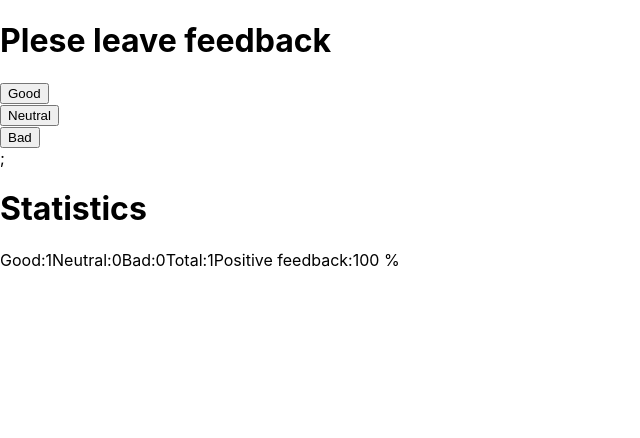
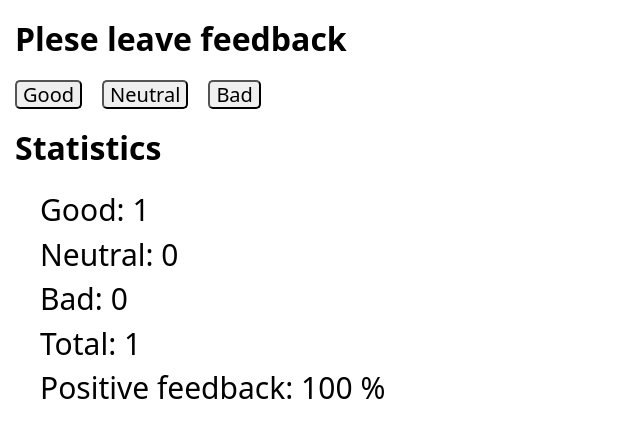
Before and after one commit to SosnaO/goit-react-hw-02-feedback, a React (Create React App) app: page / in a window 1280 px wide. Both pictures are taken after a click on the button "Good". Shown: the top 438 px of the page, without its empty margins (0-640 px from the left). Built offline with nearby package versions, Linux system fonts and the light colour scheme.

Commit message:
доделала 1 задание

```diff
--- a/package.json
+++ b/package.json
@@ -6,6 +6,8 @@
     "@testing-library/jest-dom": "^5.14.1",
     "@testing-library/react": "^11.2.7",
     "@testing-library/user-event": "^12.8.3",
+    "modern-normalize": "^1.1.0",
+    "node-sass": "^6.0.1",
     "react": "^17.0.2",
     "react-dom": "^17.0.2",
     "react-scripts": "4.0.3",
@@ -36,6 +38,8 @@
     ]
   },
   "devDependencies": {
+    "husky": "^7.0.1",
+    "lint-staged": "^11.0.1",
     "prettier": "^2.3.2",
     "prop-types": "^15.7.2"
   }
--- a/src/App.js
+++ b/src/App.js
@@ -1,11 +1,10 @@
-//import logo from './logo.svg';
+
 import './App.css';
 import Feedback from './components/Feedback/Feedback'
 function App() {
   return (
     <Feedback />
-
-  )
+      )
 }
 
 export default App;
--- a/src/components/Feedback/Feedback.css
+++ /dev/null
@@ -1,11 +0,0 @@
-.feedback{
-
-    margin: auto;
-}
-.heading{
-    width: 500px;
-}
-.counter{
-    display: flex;
-
-}
--- a/src/components/Feedback/Feedback.js
+++ b/src/components/Feedback/Feedback.js
@@ -1,22 +1,22 @@
-//import { element } from 'prop-types';
 import React, { Component } from 'react';
-//import PropTypes from 'prop-types';
-import styles from './Feedback.css';
-//import { render } from '@testing-library/react';
+import styles from './Feedback.module.css';
 import Statistics from '../Statistics/Statistics';
 import FeedbackOptions from '../FeedbackOptions/FeedbackOptions';
 import Section from '../Section/Section';
+import Notification from '../Notitfication/Notification'
 class Feedback extends Component {
     state = {
     good: 0,
     neutral: 0,
-    bad: 0
+    bad: 0,
   };
-//   countTotalFeedback()={`(${this.state.good}+${this.state.neutral}+${this.state.bad})`};
+
+  show = isShowing => {
+    return isShowing;
+  };
 
     onLeaveFeedback = event => {
     const value = event.target.textContent.toLowerCase();
-
     this.setState(prevState => {
         if (value === 'good') return { good: prevState[value] + 1 };
         if (value === 'neutral') return { neutral: prevState[value] + 1 };
@@ -24,99 +24,40 @@ class Feedback extends Component {
       });
     };
 
-
-    // onLeaveFeedback=()=>{
-
-    //     this.setState(prevState => ({
-    //         good:prevState.good+1,
-    //         neutral:prevState.neutral+1,
-    //         bad:prevState.bad+1,
-
-    //        }));
-
-
-    // };
-
-
-
-//   goodIncrement=()=>{
-//       this.setState(prevState=>({
-//         good:prevState.good+1,
-
-//      }))
-//   };
-//   neutralIncrement=()=>{
-//     this.setState(prevState=>({
-//       neutral:prevState.neutral+1,
-//    }))
-// };
-// badIncrement=()=>{
-//     this.setState(prevState=>({
-//       bad:prevState.bad+1,
-//    }))
-// };
-
     countTotalFeedback = () => {
         return Object.values(this.state).reduce((acc, value) => acc + value);
+    };
 
-  };
    countPositiveFeedbackPercentage=(total)=>{
         return Math.round((this.state.good/total)*100);
-  }
-
-// {`(${this.state.good}+${this.state.neutral}+${this.state.bad})`};
-// console.log(countTotalFeedback())
-// countTotalFeedback=()=>{
-//     this.setState(prevState=>({
-
-//     total:prevState.bad+15,
-//   }))
-    // this.setState(prevState=>{
-    //       return{
-    //   total:prevState.good+prevState.neutral+prevState.bad,
-    // }
-// })
-
-// };
+    };
 
     render(){
     const total = this.countTotalFeedback();
-    const positiveFeedback=this.countPositiveFeedbackPercentage(total)
+    const positiveFeedback=this.countPositiveFeedbackPercentage(total);
+    const show = this.show(total);
         return(
         <div className={styles.feedback}>
 
     <Section title={'Plese leave feedback'}>
-    {/* <p className={styles.heading}>Please leave feedback</p> */}
-    {/* <div>
-        <button type="button" onClick={this.goodIncrement}>Good</button>
-        <button type="button" onClick={this.neutralIncrement}>Neutral</button>
-        <button type="button" onClick={this.badIncrement}>Bad</button>
-    </div> */}
-    <FeedbackOptions options={['Good', 'Neutral', 'Bad']} onLeaveFeedback={this.onLeaveFeedback} />
+        <FeedbackOptions
+            options={['Good', 'Neutral', 'Bad']}
+            onLeaveFeedback={this.onLeaveFeedback} />
     </Section>
+
     <Section title={'Statistics'}>
-    <Statistics good={this.state.good} neutral={this.state.neutral} bad={this.state.bad} total={total} positivePercentage={positiveFeedback}/>
-    {/*     <div  className={styles.counter}>
-    <span>Good:{this.state.good} </span>
-    <span>Neutral:{this.state.neutral} </span>
-    <span>Bad:{this.state.bad} </span>
-    <span>Total:{total} </span>
-    <span>Positive feedback:{positiveFeedback} %</span>
-
-    </div>
-    */}
-
-    {/* <Statistics good={} neutral={} bad={} total={} positivePercentage={}> */}
+        <Notification message="No feedback given" show={show}>
+            <Statistics
+             good={this.state.good}
+             neutral={this.state.neutral}
+             bad={this.state.bad}
+             total={total}
+             positivePercentage={positiveFeedback}/>
+         </Notification>
     </Section>
 </div>
-);
+)
+}
 }
 
-}
-
-
-
-
-
-
 export default Feedback;
--- /dev/null
+++ b/src/components/Feedback/Feedback.module.css
@@ -0,0 +1,28 @@
+
+.feedback{
+
+    margin: 15px;
+}
+.heading{
+    width: 500px;
+}
+.counter{
+
+    display: flex;
+    flex-direction: column;
+    margin: 20px;
+}
+.label{
+    margin: 5px;
+    font-size: 30px;
+}
+.all_button{
+    display: inline-block;
+    margin-right: 20px;
+
+}
+.button{
+border-radius: 5px;
+font-size: 20px;
+cursor: pointer;
+}
--- a/src/components/FeedbackOptions/FeedbackOptions.js
+++ b/src/components/FeedbackOptions/FeedbackOptions.js
@@ -1,33 +1,20 @@
 import React from 'react';
 import PropTypes from 'prop-types';
-// import styles from '../Feedback/Feedback.css';
-
+import styles from '../Feedback/Feedback.module.css';
 
 const FeedbackOptions = ({ options, onLeaveFeedback})=>{
-
     return(
         <>
             {options.map(button =>{
         return (
-            <div key={button}>
-                  <button type="button" onClick={onLeaveFeedback}>{button}</button>
+            <div className={styles.all_button} key={button}>
+                  <button className={styles.button} type="button" onClick={onLeaveFeedback}>{button}</button>
             </div>
-
-        );
+        )
         }
     )
-
-};
-
-
-{/* <div>
-<button type="button" onClick={goodIncrement}>Good</button>
-<button type="button" onClick={neutralIncrement}>Neutral</button>
-<button type="button" onClick={badIncrement}>Bad</button>
-</div> */}
-
-
-</>
+}
+        </>
 );
 };
 
--- /dev/null
+++ b/src/components/Notitfication/Notification.js
@@ -0,0 +1,13 @@
+import React from 'react';
+import PropTypes from 'prop-types';
+
+const Notification = ({ children, message, show }) => {
+    return <>{show ? <div>{children}</div> : <p>{message}</p>}</>;
+  };
+
+    Notification.propTypes = {
+    message: PropTypes.string,
+  };
+
+
+ export default Notification;
--- a/src/components/Section/Section.js
+++ b/src/components/Section/Section.js
@@ -10,11 +10,8 @@ const Section = ({ children, title }) => {
     );
   };
 
-
-
   Section.propTypes = {
     title: PropTypes.string.isRequired,
-  };
-
+  }
 
 export default Section;
--- a/src/components/Statistics/Statistics.js
+++ b/src/components/Statistics/Statistics.js
@@ -1,17 +1,16 @@
 import React from 'react';
 import PropTypes from 'prop-types';
-// import styles from '../Feedback/Feedback.css';
+import styles from '../Feedback/Feedback.module.css'
 
 const Statistics = ({ good, neutral, bad, total, positivePercentage}) => {
     return(
         <>
-    {/* <p className="heading">Statistics</p> */}
-        <div  className="counter">
-        <span>Good:{good} </span>
-        <span>Neutral:{neutral} </span>
-        <span>Bad:{bad} </span>
-        <span>Total:{total} </span>
-        <span>Positive feedback:{positivePercentage} %</span>
+        <div className={styles.counter}>
+        <span className={styles.label}>Good: {good} </span>
+        <span className={styles.label}>Neutral: {neutral} </span>
+        <span className={styles.label}>Bad: {bad} </span>
+        <span className={styles.label}>Total: {total} </span>
+        <span className={styles.label}>Positive feedback: {positivePercentage} %</span>
 
         </div>
         </>
@@ -30,7 +29,6 @@ Statistics.propTypes={
     bad: PropTypes.number,
     total: PropTypes.number,
     positivePercentage: PropTypes.number
-
-}
+ }
 
 export default Statistics;
--- a/src/index.js
+++ b/src/index.js
@@ -3,6 +3,7 @@ import ReactDOM from 'react-dom';
 import './index.css';
 import App from './App';
 import reportWebVitals from './reportWebVitals';
+import 'modern-normalize/modern-normalize.css';
 
 ReactDOM.render(
   <React.StrictMode>
```
Also changed, not shown: 1 other file (tests, documents, lock files or other folders). Lines whose indentation alone changed are shown as unchanged.
